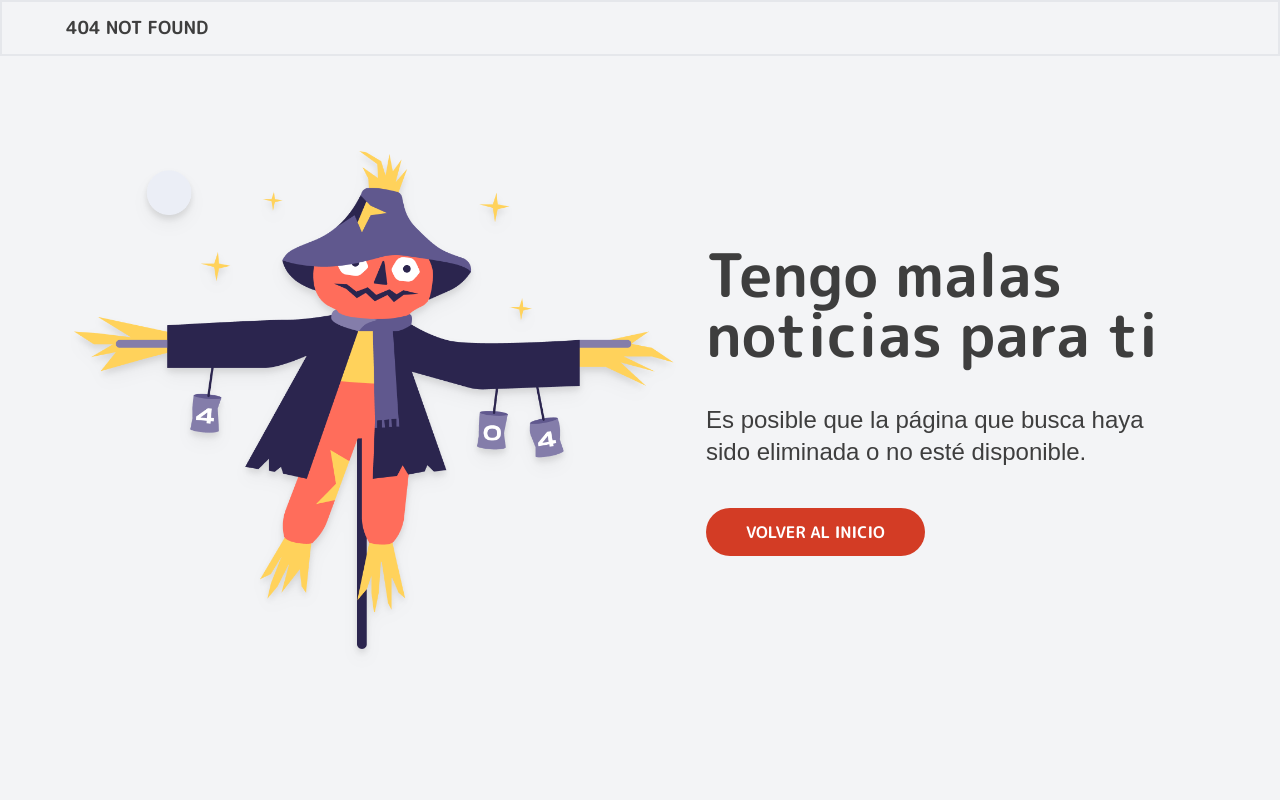
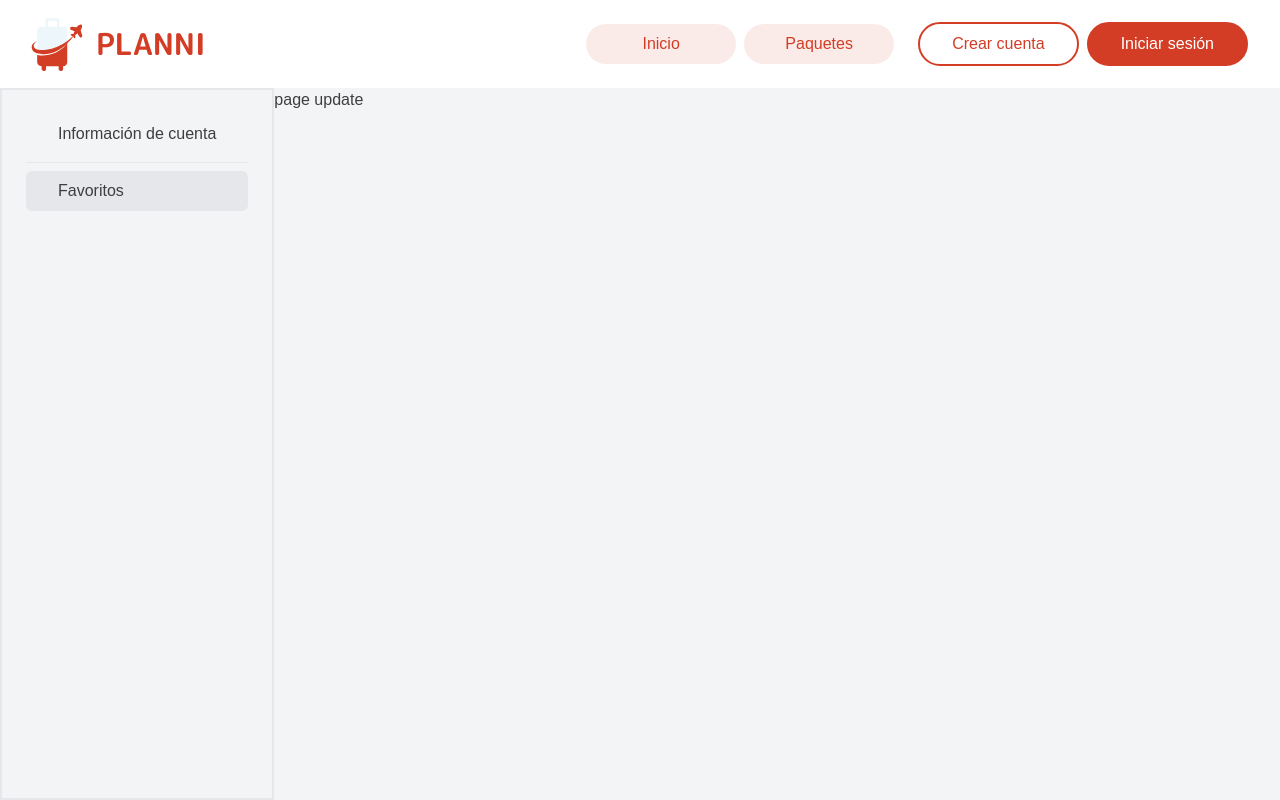
Before and after one commit to diegoquinfa/planni-front-nextjs, a Next.js app: page /profile/update in a window 1280 px wide. Before the commit this address had no page. Built offline with nearby package versions, Linux system fonts and the light colour scheme; no server answers; a web font is replaced by a local one.

Commit message:
feat: Esto tiene las vistas de usuarios

```diff
--- a/package.json
+++ b/package.json
@@ -13,6 +13,7 @@
     "@radix-ui/react-dialog": "^1.0.5",
     "@radix-ui/react-dropdown-menu": "^2.0.6",
     "@radix-ui/react-popover": "^1.0.7",
+    "@radix-ui/react-scroll-area": "^1.0.5",
     "@radix-ui/react-select": "^2.0.0",
     "@radix-ui/react-slot": "^1.0.2",
     "class-variance-authority": "^0.7.0",
--- /dev/null
+++ b/src/app/profile/layout.jsx
@@ -0,0 +1,53 @@
+'use client'
+import PropTypes from 'prop-types'
+import Link from 'next/link'
+import Navbar from '@/components/nav/Navbar'
+import { usePathname } from 'next/navigation'
+import { ScrollArea } from '@/components/ui/scroll-area'
+
+export default function PackagesLayout({ children }) {
+  const pathname = usePathname()
+  const rolType = 1
+
+  return (
+    <>
+      <header className="h-fit w-full bg-white">
+        <Navbar />
+      </header>
+
+      {rolType === 1 && (
+        <div className="flex">
+          <div className="h-[calc(100dvh_-_88px)] w-fit border-2 p-6">
+            <ul className="flex flex-col gap-2">
+              <li>
+                <Link
+                  href="/profile"
+                  className={`inline-block w-max rounded-md px-8 py-2 ${pathname === '/profile' ? 'bg-gray-200' : ''}`}
+                >
+                  Información de cuenta
+                </Link>
+              </li>
+              <hr />
+              <li>
+                <Link
+                  href="/profile/update"
+                  className={`inline-block w-full rounded-md px-8 py-2 ${pathname === '/profile/update' ? 'bg-gray-200' : ''}`}
+                >
+                  Favoritos
+                </Link>
+              </li>
+            </ul>
+          </div>
+
+          <ScrollArea className="h-[calc(100dvh_-_88px)] w-full">
+            {children}
+          </ScrollArea>
+        </div>
+      )}
+    </>
+  )
+}
+
+PackagesLayout.propTypes = {
+  children: PropTypes.node
+}
--- /dev/null
+++ b/src/app/profile/page.jsx
@@ -0,0 +1,28 @@
+import {
+  Dialog,
+  DialogContent,
+  DialogDescription,
+  DialogHeader,
+  DialogTitle,
+  DialogTrigger
+} from '@/components/ui/dialog'
+function Page() {
+  return (
+    <div className="h">
+      <Dialog>
+        <DialogTrigger>Open</DialogTrigger>
+        <DialogContent>
+          <DialogHeader>
+            <DialogTitle>Are you absolutely sure?</DialogTitle>
+            <DialogDescription>
+              This action cannot be undone. This will permanently delete your
+              account and remove your data from our servers.
+            </DialogDescription>
+          </DialogHeader>
+        </DialogContent>
+      </Dialog>
+    </div>
+  )
+}
+
+export default Page
--- /dev/null
+++ b/src/app/profile/update/page.jsx
@@ -0,0 +1,5 @@
+const Page = () => {
+  return <div>page update</div>
+}
+
+export default Page
--- /dev/null
+++ b/src/components/ui/scroll-area.jsx
@@ -0,0 +1,40 @@
+"use client"
+
+import * as React from "react"
+import * as ScrollAreaPrimitive from "@radix-ui/react-scroll-area"
+
+import { cn } from "@/lib/utils"
+
+const ScrollArea = React.forwardRef(({ className, children, ...props }, ref) => (
+  <ScrollAreaPrimitive.Root
+    ref={ref}
+    className={cn("relative overflow-hidden", className)}
+    {...props}>
+    <ScrollAreaPrimitive.Viewport className="h-full w-full rounded-[inherit]">
+      {children}
+    </ScrollAreaPrimitive.Viewport>
+    <ScrollBar />
+    <ScrollAreaPrimitive.Corner />
+  </ScrollAreaPrimitive.Root>
+))
+ScrollArea.displayName = ScrollAreaPrimitive.Root.displayName
+
+const ScrollBar = React.forwardRef(({ className, orientation = "vertical", ...props }, ref) => (
+  <ScrollAreaPrimitive.ScrollAreaScrollbar
+    ref={ref}
+    orientation={orientation}
+    className={cn(
+      "flex touch-none select-none transition-colors",
+      orientation === "vertical" &&
+        "h-full w-2.5 border-l border-l-transparent p-[1px]",
+      orientation === "horizontal" &&
+        "h-2.5 flex-col border-t border-t-transparent p-[1px]",
+      className
+    )}
+    {...props}>
+    <ScrollAreaPrimitive.ScrollAreaThumb className="relative flex-1 rounded-full bg-border" />
+  </ScrollAreaPrimitive.ScrollAreaScrollbar>
+))
+ScrollBar.displayName = ScrollAreaPrimitive.ScrollAreaScrollbar.displayName
+
+export { ScrollArea, ScrollBar }
```
Also changed, not shown: 1 other file (tests, documents, lock files or other folders).
